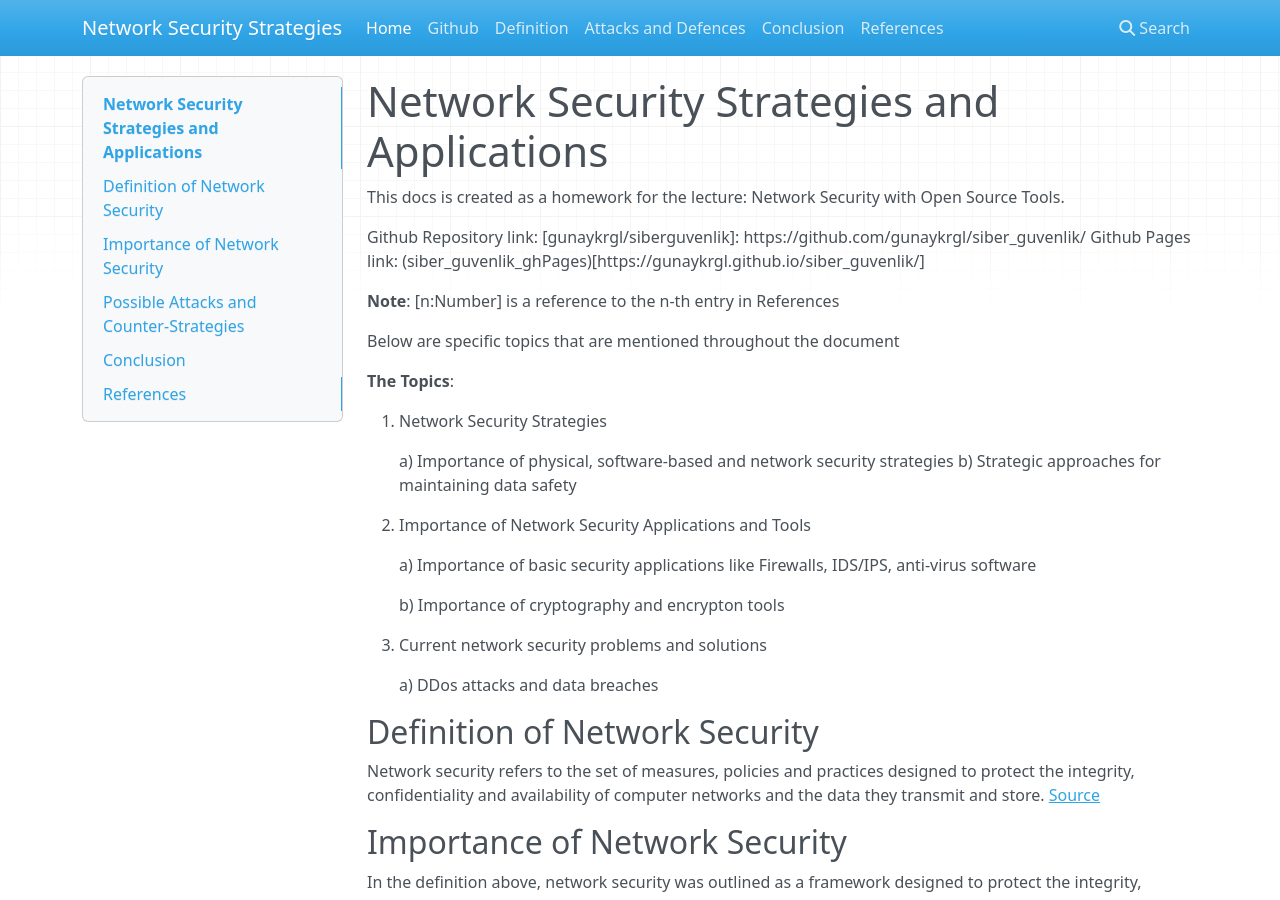
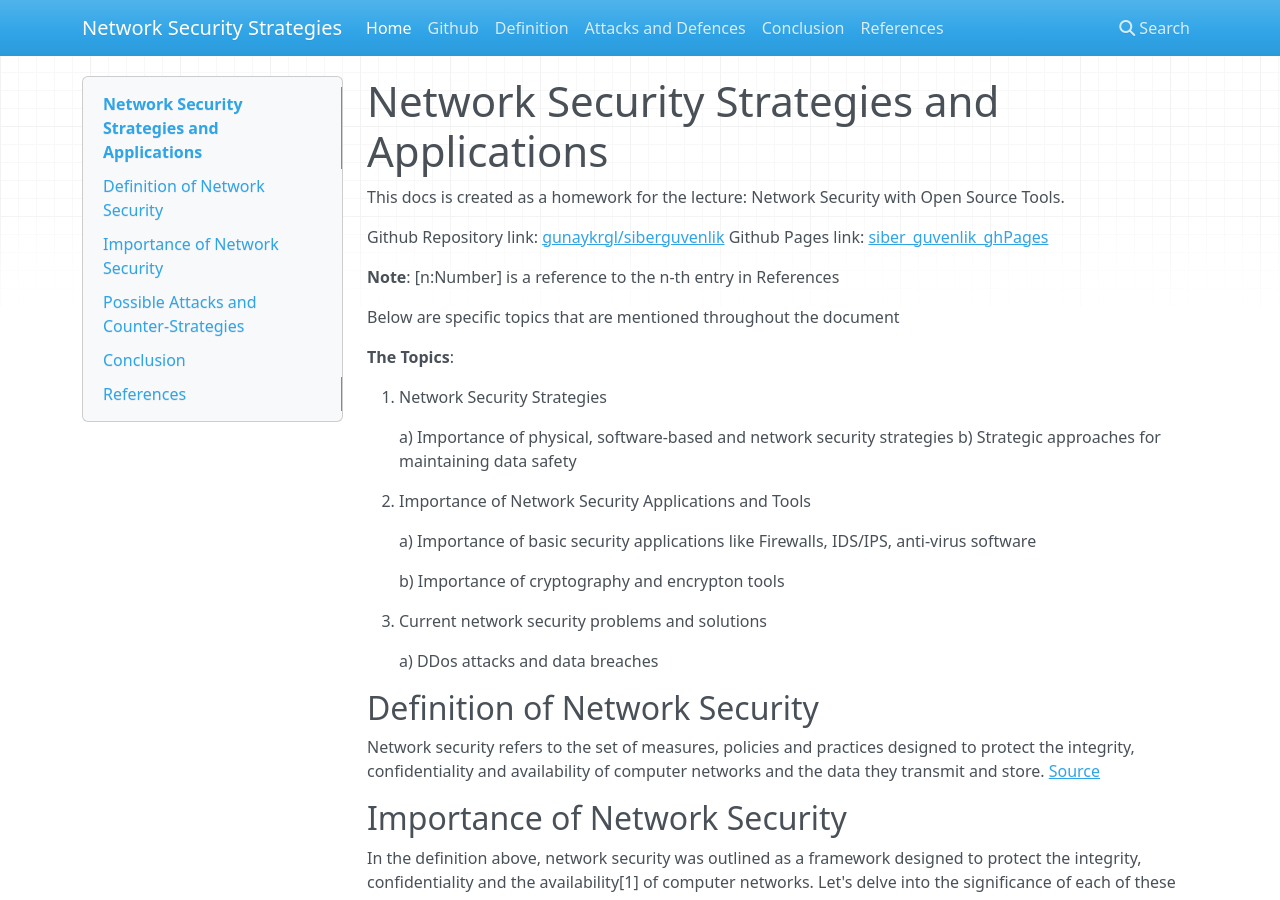
Before and after one commit to gunaykrgl/siber_guvenlik, an MkDocs documentation site: the page built from docs/index.md, in a window 1280 px wide and 900 px high. Built offline with MkDocs 1.6.1, drawn with Linux system fonts in a browser that asks for light colours; nearby versions of some CDN libraries.

Commit message:
Fix links in index.md

```diff
--- a/docs/index.md
+++ b/docs/index.md
@@ -1,8 +1,8 @@
 # Network Security Strategies and Applications
 This docs is created as a homework for the lecture: Network Security with Open Source Tools.
 
-Github Repository link: [gunaykrgl/siberguvenlik]: https://github.com/gunaykrgl/siber_guvenlik/
-Github Pages link: (siber_guvenlik_ghPages)[https://gunaykrgl.github.io/siber_guvenlik/]
+Github Repository link: [gunaykrgl/siberguvenlik](https://github.com/gunaykrgl/siber_guvenlik/)
+Github Pages link: [siber_guvenlik_ghPages](https://gunaykrgl.github.io/siber_guvenlik/)
 
 **Note**: [n:Number] is a reference to the n-th entry in References
 
```
